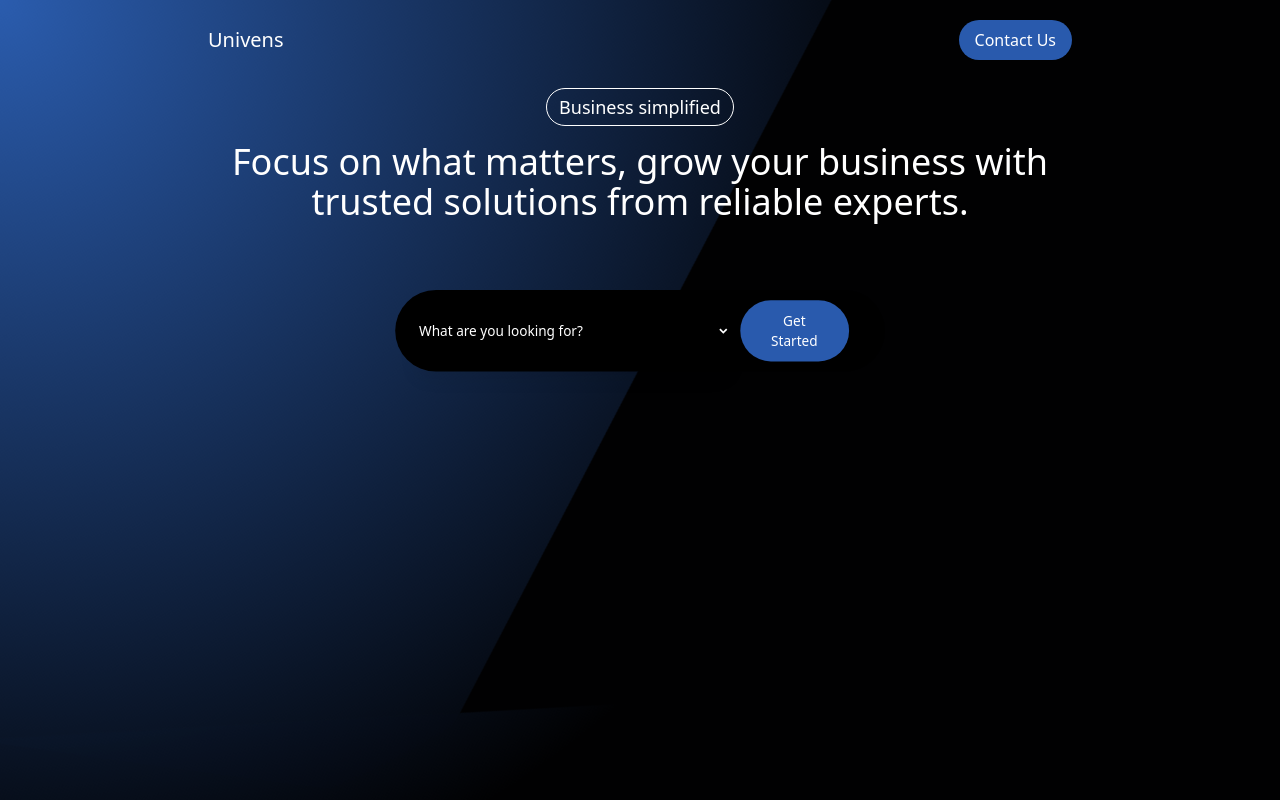
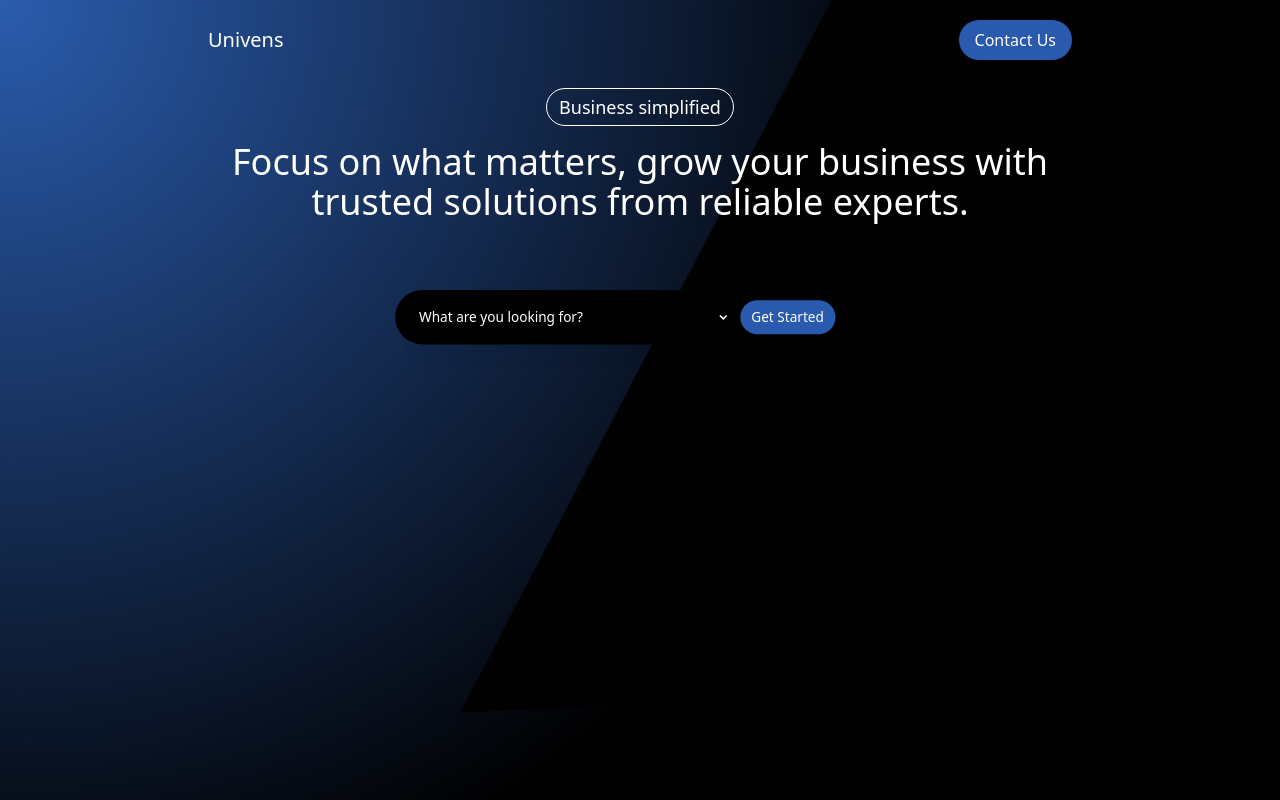
Before and after one commit to kautkarg/frontend, a React (Vite) app: page / in a window 1280 px wide. Shown: the top 800 px of the page. Built offline with nearby package versions, Linux system fonts and the light colour scheme.

Commit message:
last commit

```diff
--- a/src/components/slider.jsx
+++ b/src/components/slider.jsx
@@ -264,14 +264,14 @@ const Slider = () => {
               <div className="flex gap-5 flex-wrap">
                 <button
                   onClick={handleNext}
-                  className="bg-[#295AAD] text-white text-base px-6 py-3 rounded-full hover:bg-[#295AAD] w-32 text-center"
+                  className={`bg-[#295AAD] text-white text-base px-1 py-2 ${cardIndex !==0 && "mt-2"} rounded-full hover:bg-[#295AAD] w-28 text-center`}
                 >
                   {cardIndex === 0 ? "Get Started" : "Next"}
                 </button>
                 {cardIndex !== 0 && (
                   <button
                     onClick={handlePrev}
-                    className="bg-[#295AAD] text-white text-base px-6 py-3 rounded-sm hover:bg-[#295AAD] w-32 text-center"
+                    className="bg-[#295AAD] rounded-full text-white text-base mt-2 px-1 py-2 hover:bg-[#295AAD] w-28 text-center"
                   >
                     {cardIndex === 0 ? <s> Previous </s> : "Previous"}
                   </button>
```
